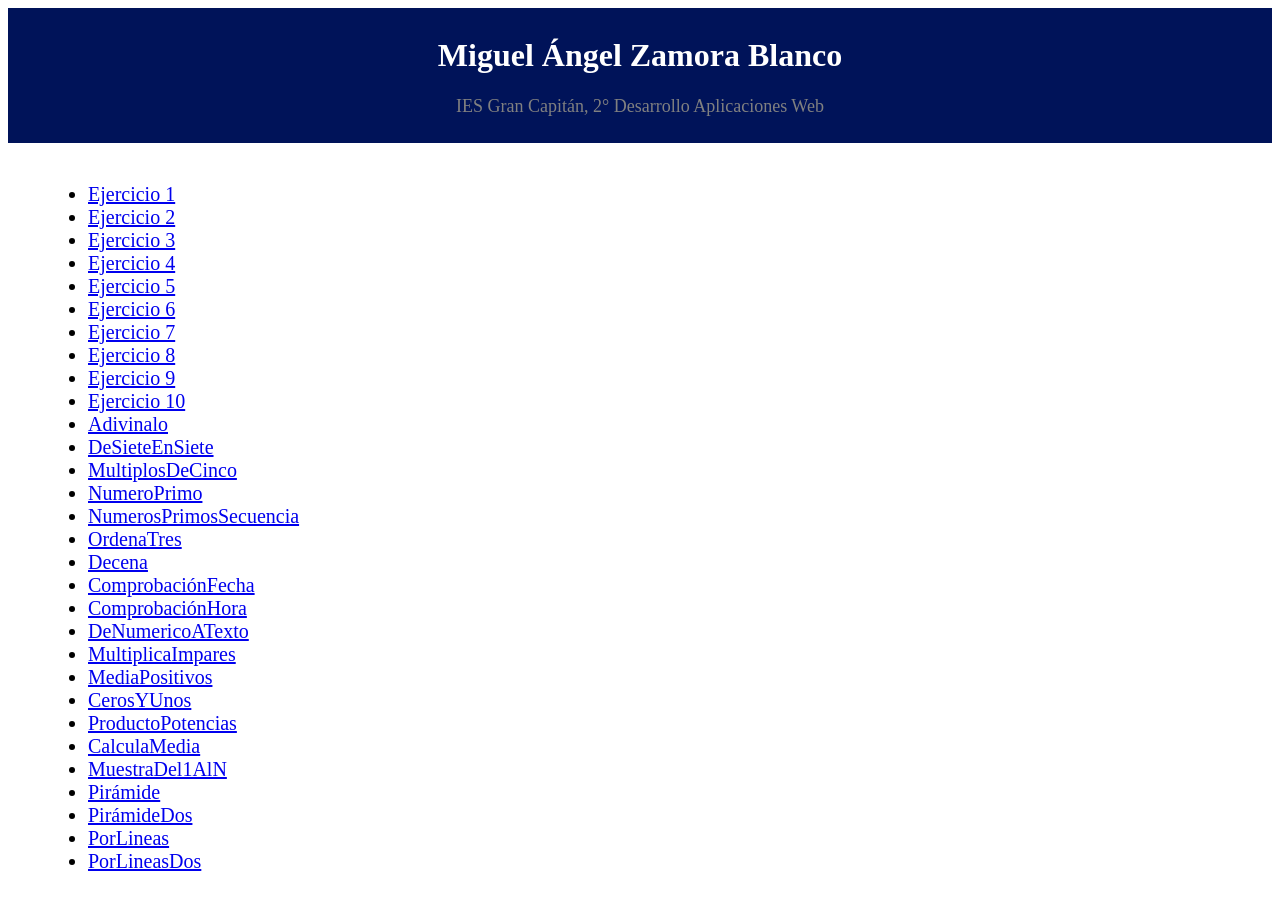
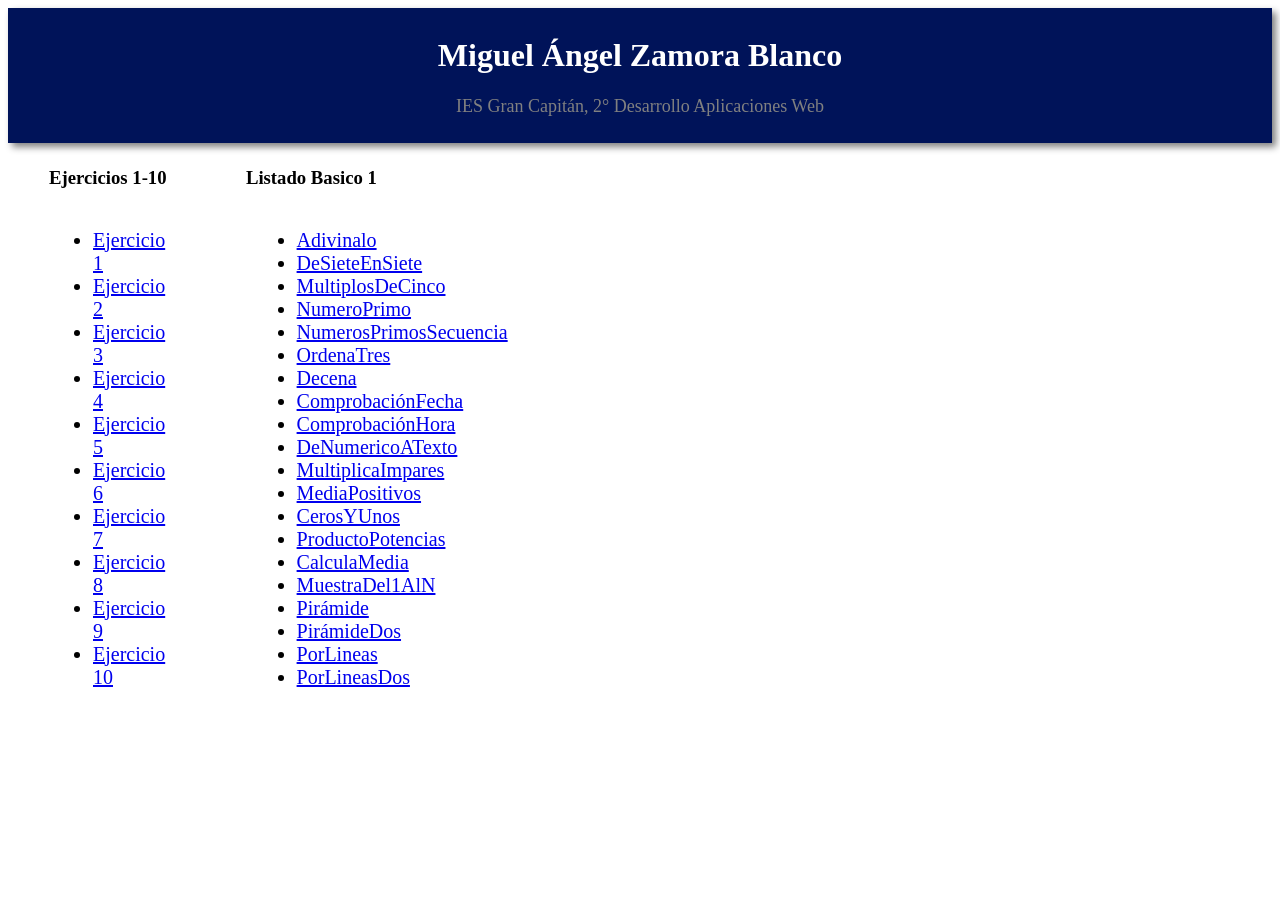
Before and after one commit to mazetuski/mazetuski.github.io, a PHP site: page / in a window 1280 px wide. After the commit the page ends 687 px from the top, so only its background shows below. Run offline with PHP 8.4, Linux system fonts and the light colour scheme.

Commit message:
Pagina modificada

```diff
--- /dev/null
+++ b/Include/ejercicios.css
@@ -0,0 +1,17 @@
+#listadoBasico1{
+    display: inline-block;
+    vertical-align: top;
+    padding: 5px;
+    width: 15%;
+}
+
+#ejercicios1-10{
+    width: 15%;
+    display: inline-block;
+    vertical-align: top;
+    padding: 5px;
+}
+
+section h3{
+    text-align: center;
+}
--- a/Include/estilo.css
+++ b/Include/estilo.css
@@ -10,6 +10,7 @@
 #Principal{
 	background-color: #001359;
 	padding: 0.5em;
+	box-shadow: 4px 4px 7px grey;
 }
 
 #Imagenes p{
--- a/index.html
+++ b/index.html
@@ -2,6 +2,7 @@
 <head>
     <title>Miguel &Aacute;ngel Zamora Blanco</title>
     <link rel="stylesheet" type="text/css" href="Include/estilo.css" media="screen"/>
+    <link rel="stylesheet" type="text/css" href="Include/ejercicios.css" media="screen"/>
 </head>
 <body>
 <div id="Principal">
@@ -9,6 +10,9 @@
 
     <p>IES Gran Capit&aacute;n, 2&deg; Desarrollo Aplicaciones Web
 </div>
+<main>
+    <section id="ejercicios1-10">
+        <h3>Ejercicios 1-10</h3>
         <ul>
             <li><a href="Ejercicios/Ejercicio1.html">Ejercicio 1</a></li>
             <li><a href="Ejercicios/Ejercicio2.html">Ejercicio 2</a></li>
@@ -20,6 +24,11 @@
             <li><a href="Ejercicios/Ejercicio8.html">Ejercicio 8</a></li>
             <li><a href="Ejercicios/Ejercicio9.html">Ejercicio 9</a></li>
             <li><a href="Ejercicios/Ejercicio10.html">Ejercicio 10</a></li>
+        </ul>
+    </section>
+    <section id="listadoBasico1">
+        <h3>Listado Basico 1</h3>
+        <ul>
             <li><a href="ListadoBasicoJavaScript/Adivinalo.html">Adivinalo</a></li>
             <li><a href="ListadoBasicoJavaScript/DeSieteEnSiete.html">DeSieteEnSiete</a></li>
             <li><a href="ListadoBasicoJavaScript/MultiplosDeCinco.html">MultiplosDeCinco</a></li>
@@ -41,5 +50,7 @@
             <li><a href="ListadoBasicoJavaScript/PorLineas.html">PorLineas</a></li>
             <li><a href="ListadoBasicoJavaScript/PorLineasDos.html">PorLineasDos</a></li>
         </ul>
+    </section>
+</main>
 </body>
 </html>
```
Lines whose indentation alone changed are shown as unchanged.
